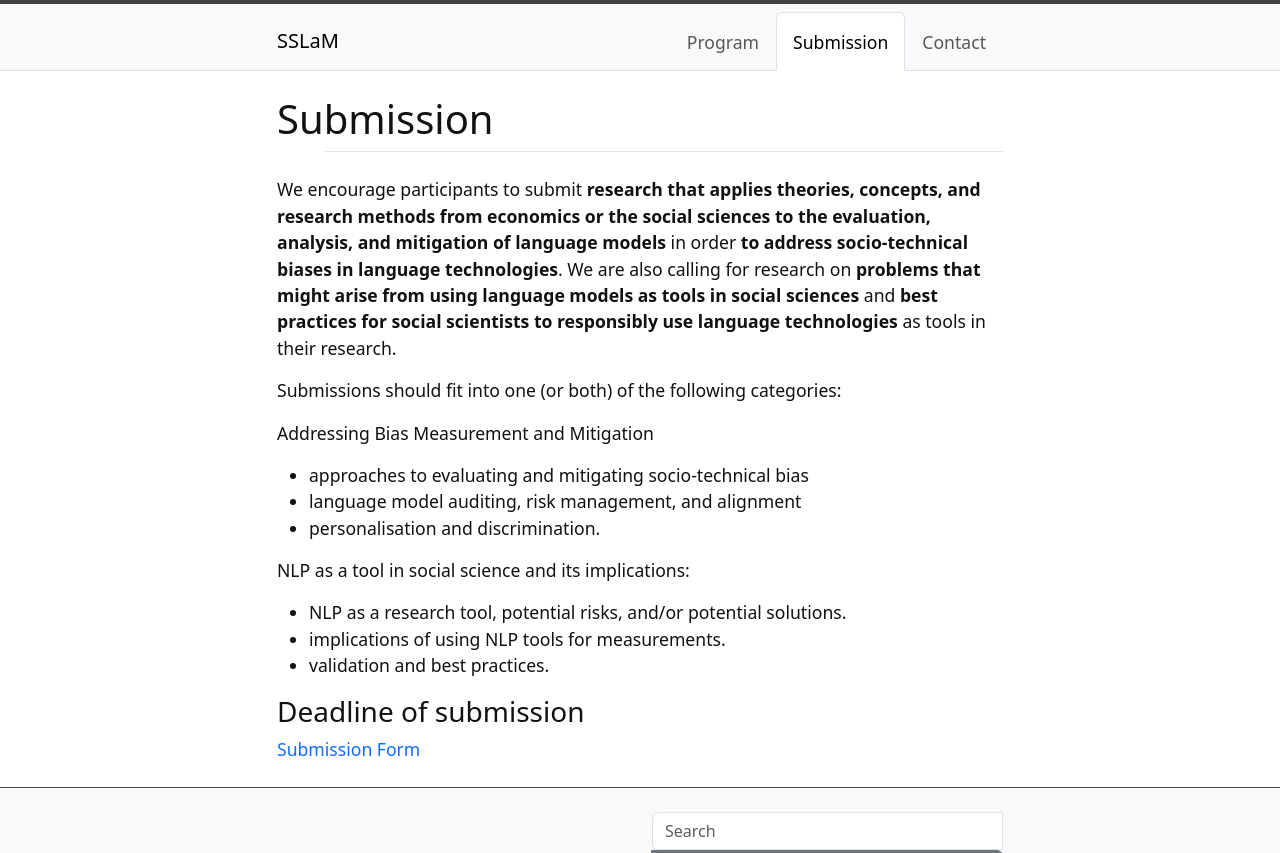
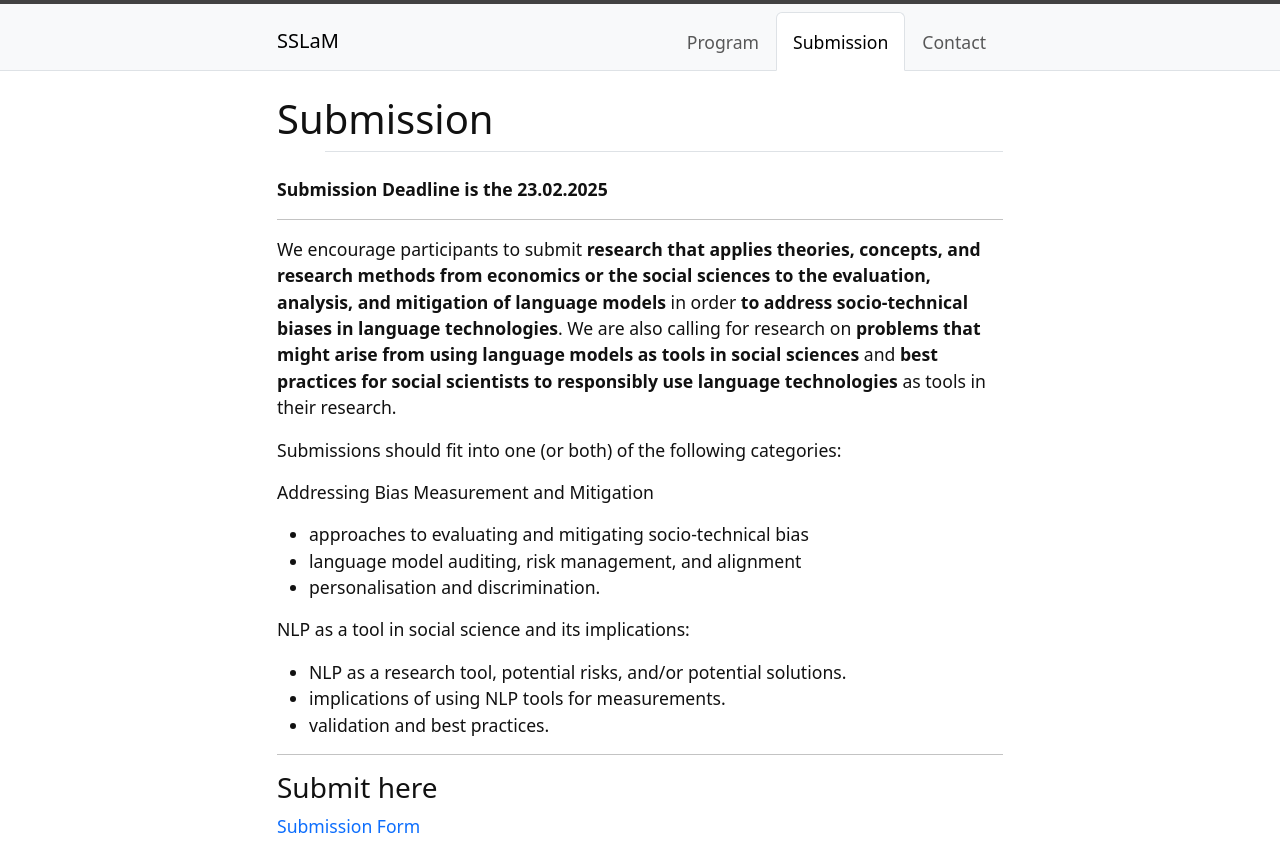
Before and after one commit to lppohl/wi-workshop.github.io, a Jekyll site: the page built from content/1-submission.md, in a window 1280 px wide, cut to the strip 0-853 px from the top of the page. Built offline with Jekyll 4.4.1, drawn with Linux system fonts in a browser that asks for light colours.

Commit message:
Update 1-submission.md

```diff
--- a/content/1-submission.md
+++ b/content/1-submission.md
@@ -2,6 +2,10 @@
 title: Submission
 nav: Submission
 ---
+
+**Submission Deadline is the 23.02.2025**
+
+-----
 
 We encourage participants to submit **research that applies** **theories, concepts, and** **research methods from economics or the social sciences to the evaluation, analysis, and mitigation of language models** in order **to address socio-technical biases in language technologies**. We are also calling for research on **problems that might arise from using language models as tools in social sciences** and **best practices for social scientists to responsibly use language technologies** as tools in their research.
 
@@ -19,6 +23,8 @@ NLP as a tool in social science and its implications:
 - implications of using NLP tools for measurements.
 - validation and best practices.
 
-### Deadline of submission
+-----
+
+### Submit here
 
 [Submission Form](https://docs.google.com/forms/d/e/1FAIpQLSch5cK5zy5jxVq54oPO_ivTWXO1fUg1xMcs0XH34yRyyAuwaQ/viewform)
```
